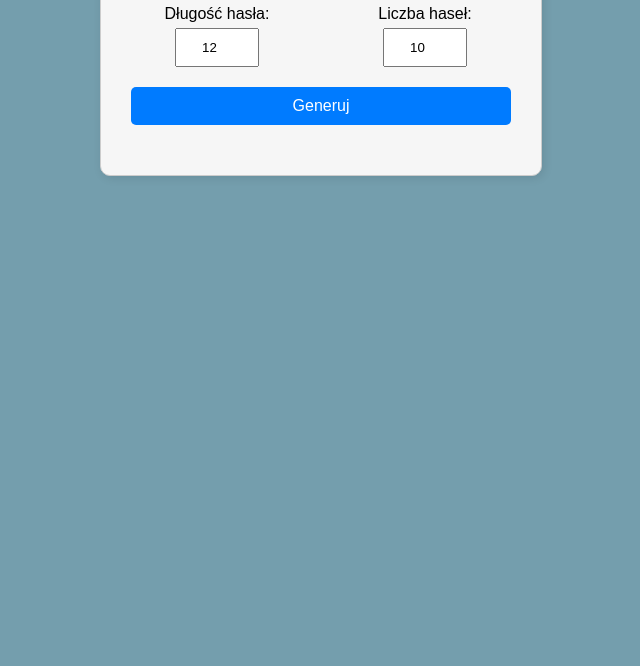
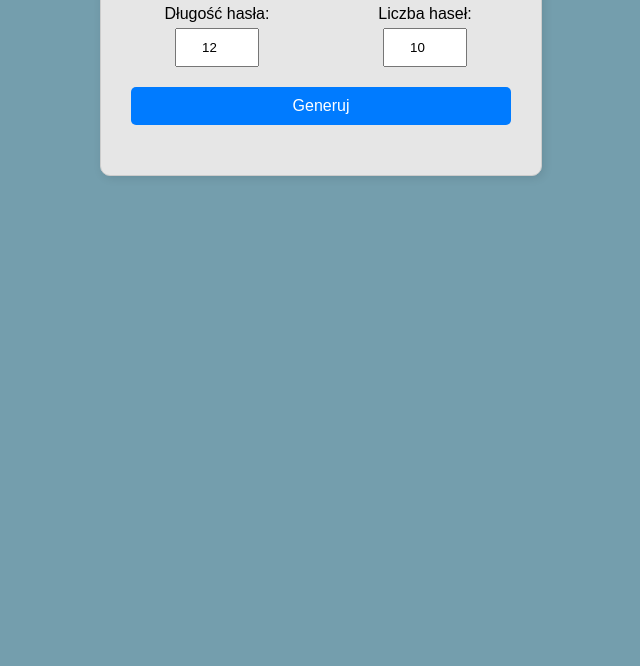
Before and after one commit to thefreakyart/passwordgenerator, a plain HTML site: page index.html in a window 1280 px wide. Shown: the part 134-800 px from the top of the page, without its empty margins (319-959 px from the left). Drawn offline with Linux system fonts and the light colour scheme.

Commit message:
Update index.html

```diff
--- a/index.html
+++ b/index.html
@@ -29,7 +29,7 @@
             display: flex;
             flex-direction: column;
             align-items: center;
-            background-color: #f6f6f6;
+            background-color: #e6e6e6;
         }
         .input-group {
             display: flex;
```
